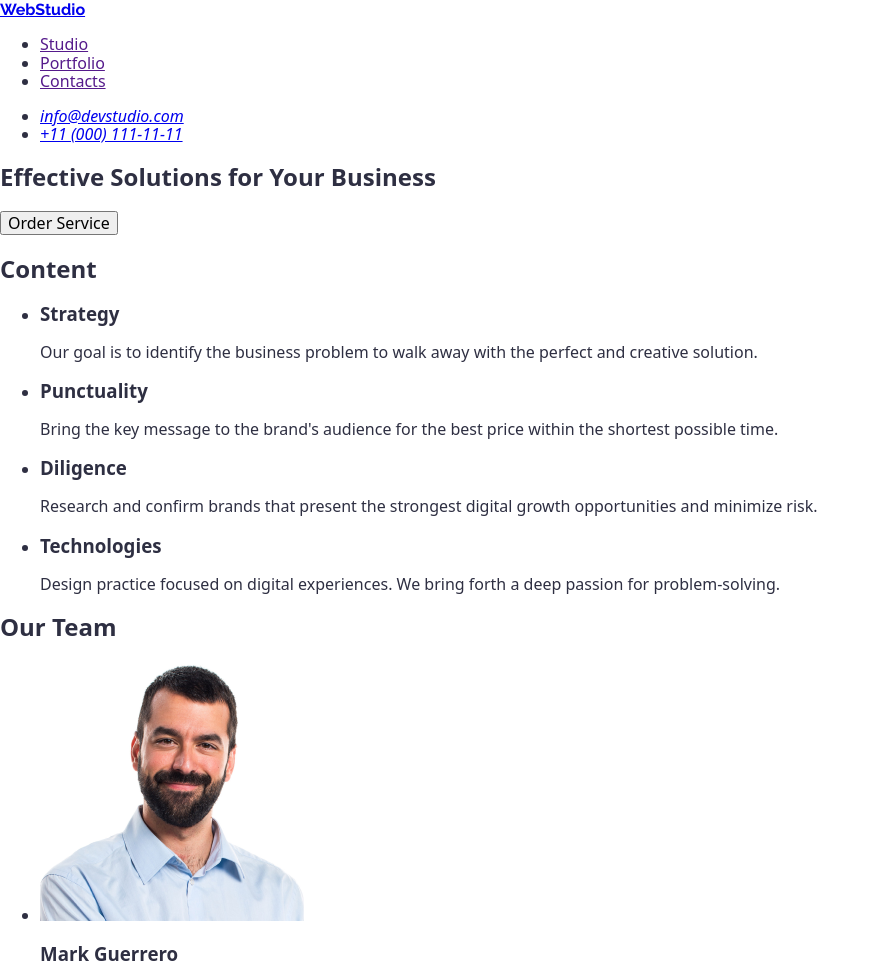
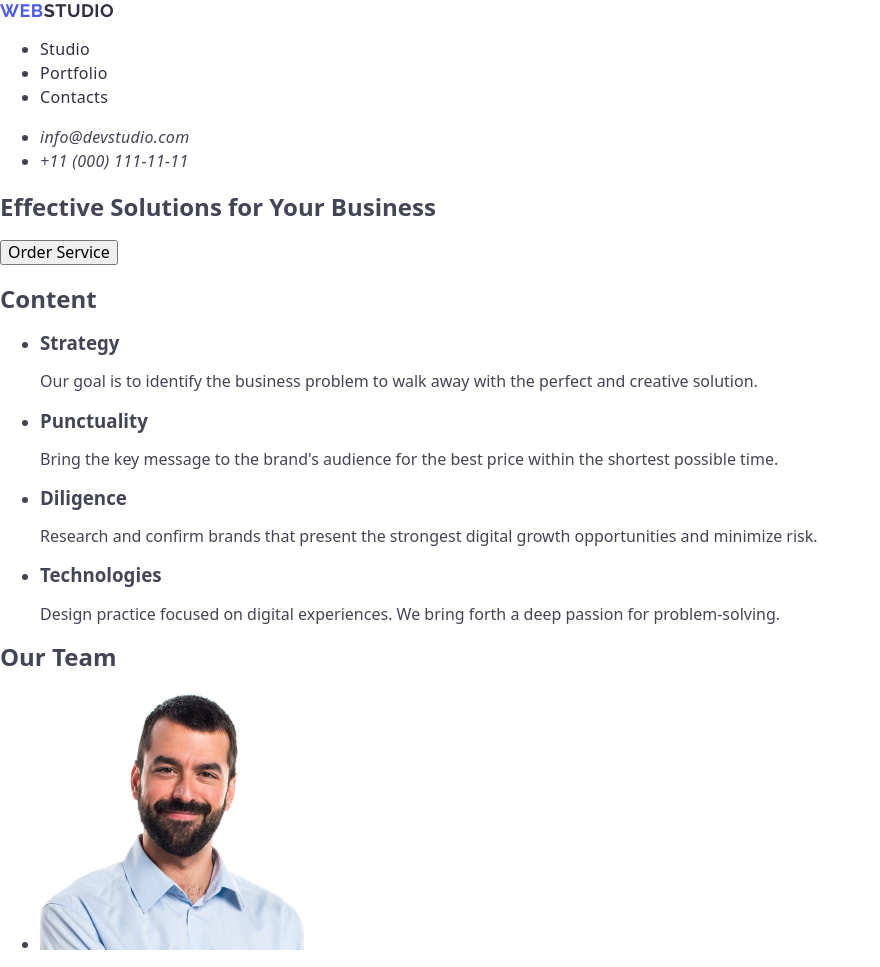
Before and after one commit to FunkeDer/goit-markup-hw-02, a plain HTML site: page index.html in a window 1280 px wide. Shown: the top 967 px of the page, without its empty margins (0-880 px from the left). Drawn offline with nearby package versions, Linux system fonts and the light colour scheme.

Commit message:
second commit

```diff
--- a/CSS/styles.css
+++ b/CSS/styles.css
@@ -1,9 +1,55 @@
 body{
     font-family: 'Roboto', sans-serif;
-    color: #2E2F42;
+    color: #434455;
+    background-color: #ffffff;
 
+}
+a{
+    text-decoration: none;
 }
 .logo{
     font-family: 'Raleway', sans-serif;
+    font-weight: 700;
+    font-size: 18px;
+    line-height: 1.17;
+    letter-spacing: 0.03em;
+    text-transform: uppercase;
+    color:  #4d5ae5;
+}
 
+.logo-span{
+    color:#2e2f42;
 }
+
+.nav-a-studio, .nav-a-portfolio, .nav-a-contacts{
+    font-weight: 500;
+    line-height: 1.5;
+    letter-spacing: 0.02em;
+    color: #2e2f42;
+}
+.nav-a-studio:hover{
+    color: #404bbf;
+}
+
+.nav-a-studio:focus{
+    color: #404bbf;
+}
+
+.header-address{
+    font-style: normal;
+}
+
+.haeder-address-a{
+    font-size: 16px;
+    line-height: 1.5;
+    letter-spacing: 0.02em;
+    color: #434455;
+}
+
+.haeder-address-a:hover{
+    color: #404bbf;
+}
+
+.haeder-address-a:focus{
+    color: #404bbf;
+}
--- a/index.html
+++ b/index.html
@@ -12,28 +12,27 @@
 </head>
 <body>
     <header>
-
         <nav>
-            <a  href="./index.html" class="logo">WebStudio</a>
+            <a  href="./index.html" class="logo">Web<span class="logo-span" >Studio</span></a>
             <ul>
-                <li>
-                    <a href="">Studio</a>
+                <li >
+                    <a href="./index.html" class="nav-a-studio">Studio</a>
                 </li>
-                <li>
-                    <a href="">Portfolio</a>
+                <li >
+                    <a href="" class="nav-a-portfolio">Portfolio</a>
                 </li>
-                <li>
-                    <a href="">Contacts</a>
+                <li class="nav-li-contacts">
+                    <a href="" class="nav-a-contacts">Contacts</a>
                 </li>
             </ul>
         </nav>
-        <address>
+        <address class="haeder-address">
             <ul>
                 <li>
-                    <a href="mailto:info@devstudio.com">info@devstudio.com</a>
+                    <a href="mailto:info@devstudio.com" class="haeder-address-a">info@devstudio.com</a>
                 </li>
                 <li>
-                    <a href="tel:+110001111111">+11 (000) 111-11-11</a>
+                    <a href="tel:+110001111111" class="haeder-address-a">+11 (000) 111-11-11</a>
                 </li>
             </ul>
         </address>
@@ -132,7 +131,7 @@
     </main>
 
     <footer>
-        <a  href="./index.html">WebStudio</a>
+        <a  href="./index.html" class="logo"> Web<span class="logo-span">Studio</span> </a>
         <p>Increase the flow of customers and sales for your business with digital marketing & growth solutions.</p>
     </footer>
 </body>
```
